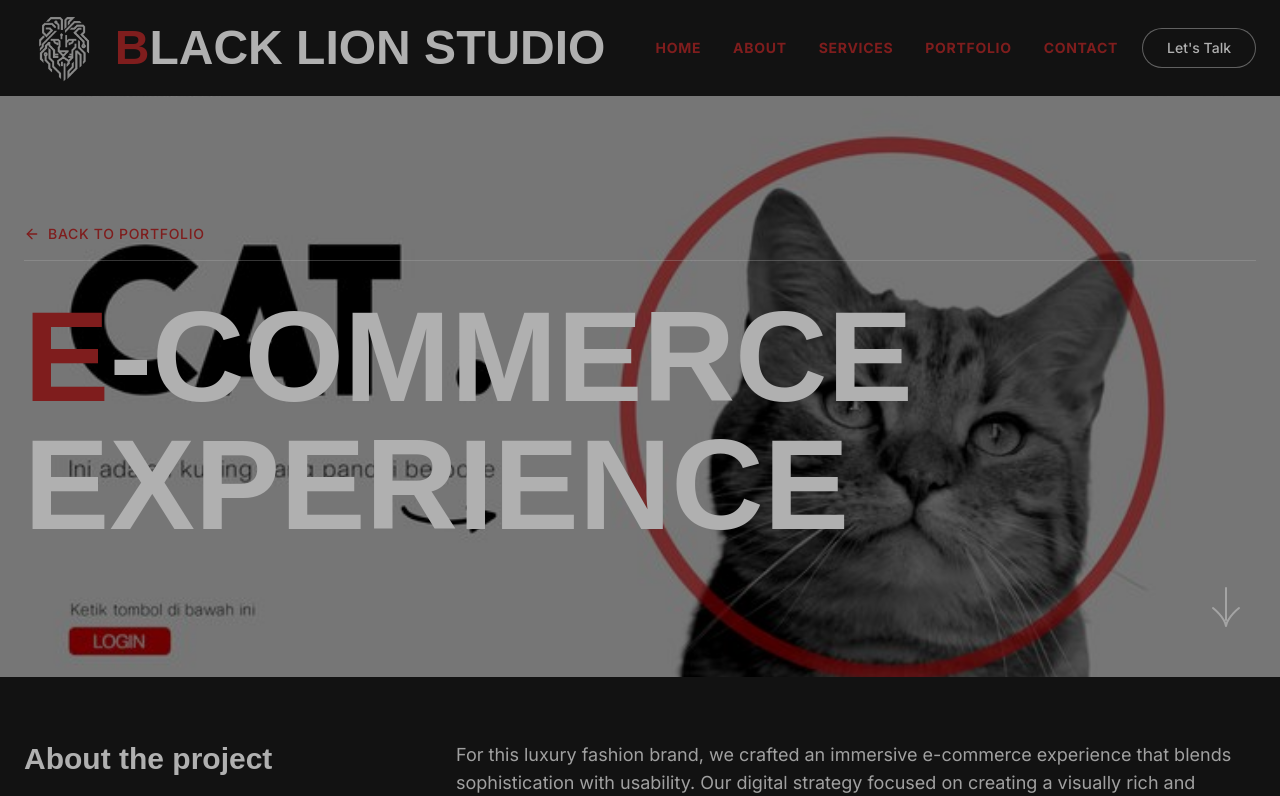
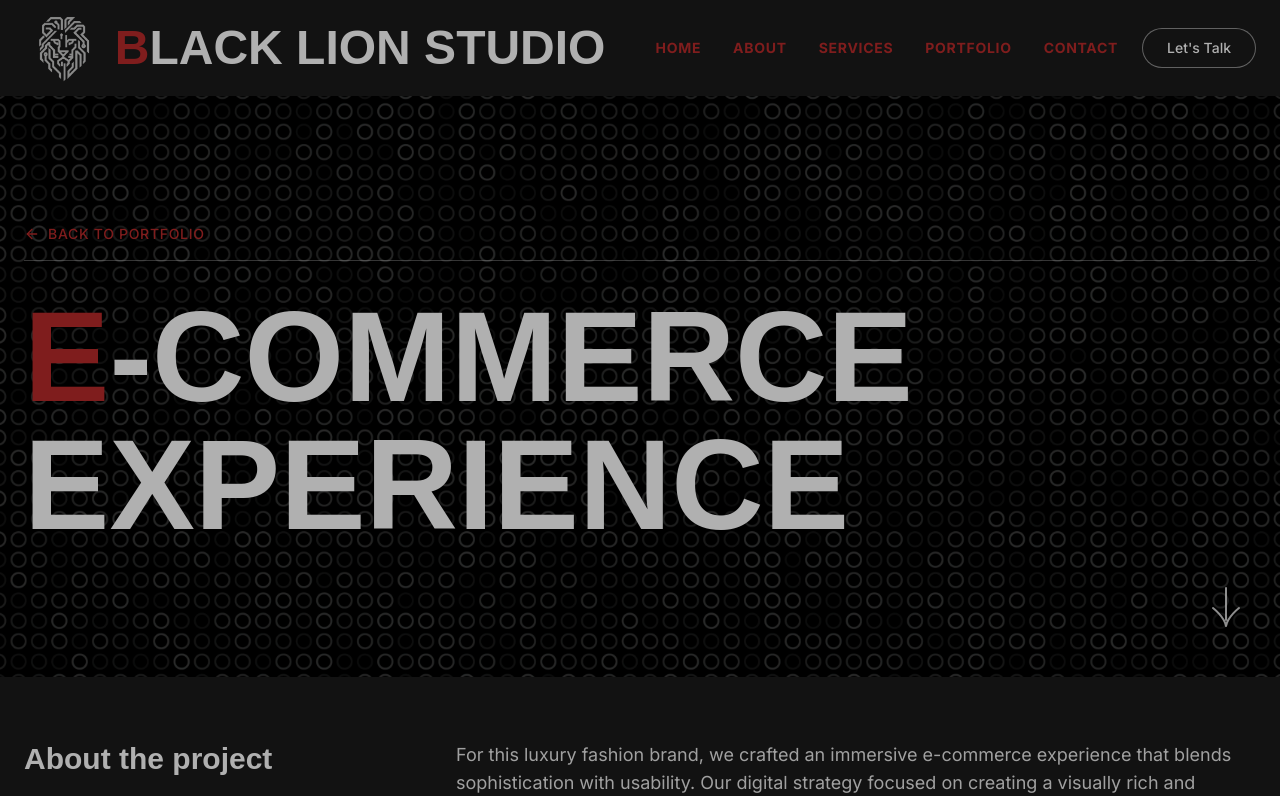
Before and after one commit to blck04/blacklionstudio, a Next.js app: page /work/e-commerce-experience in a window 1280 px wide. Shown: the top 796 px of the page. Built offline with nearby package versions, Linux system fonts and the light colour scheme; a web font is replaced by a local one.

Commit message:
the background inge on the projects should be public/project-img.jpg for

```diff
--- a/src/app/work/[slug]/page.tsx
+++ b/src/app/work/[slug]/page.tsx
@@ -25,7 +25,7 @@ export default function ProjectPage({ params }: { params: { slug: string } }) {
         <section className="relative w-full flex flex-col justify-center py-24 md:py-32">
           <div className="absolute inset-0">
             <Image
-              src={project.imageUrl}
+              src="/project-img.jpg"
               alt={project.title}
               fill
               priority
```
